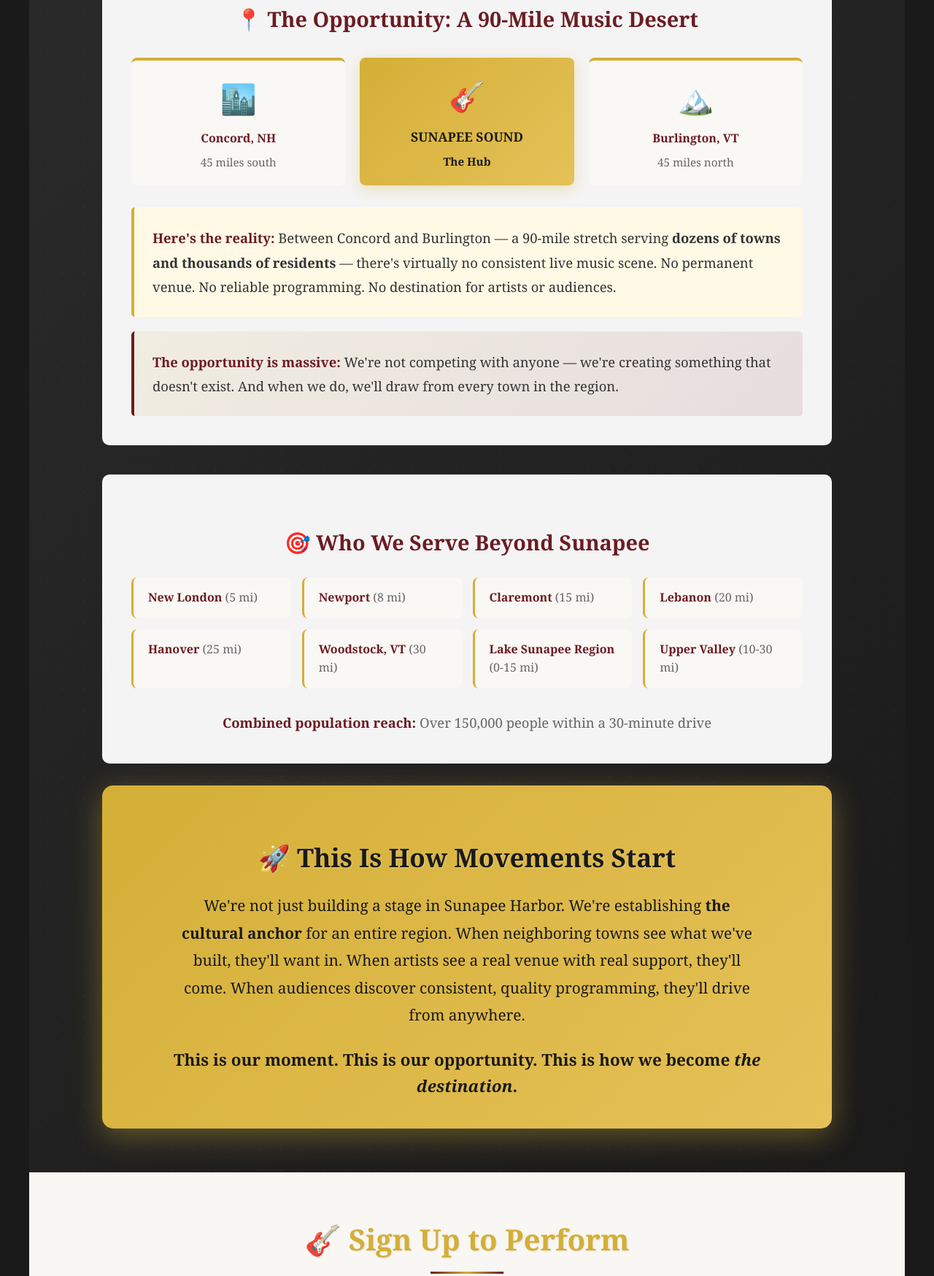
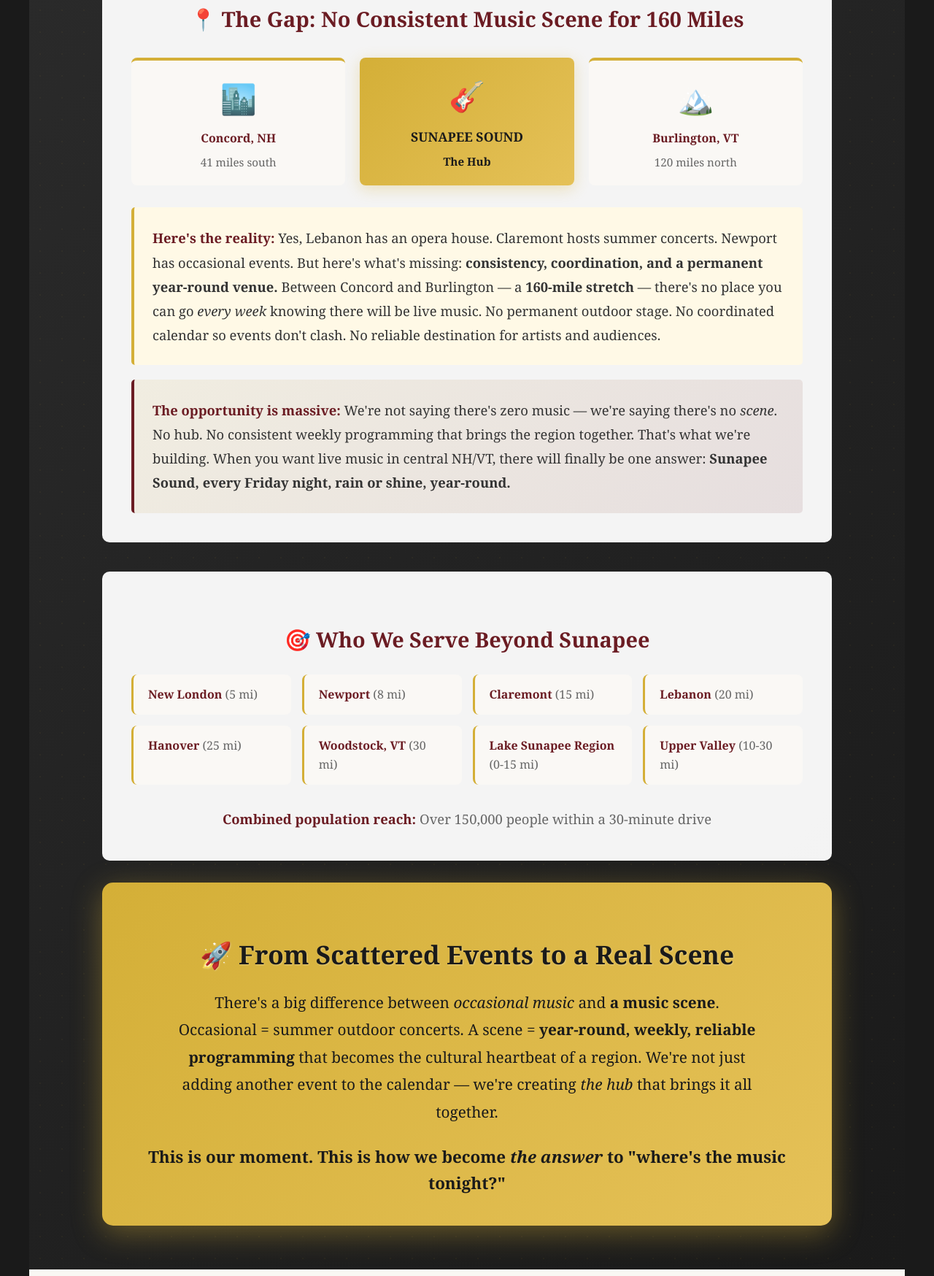
Before and after one commit to Dyment-cs/sunapeesound, a plain HTML site: page index.html in a window 1280 px wide. Shown: the part 2991-4739 px from the top of the page at 73% size. Drawn offline with Linux system fonts and the light colour scheme.

Commit message:
Update index.html

```diff
--- a/index.html
+++ b/index.html
@@ -538,13 +538,13 @@
                 </div>
 
                 <div style="background: rgba(255, 255, 255, 0.95); color: #333; padding: 40px; border-radius: 10px; margin-bottom: 40px;">
-                    <h3 style="color: #6B1C23; font-size: 1.8em; margin-bottom: 25px; text-align: center;">📍 The Opportunity: A 90-Mile Music Desert</h3>
+                    <h3 style="color: #6B1C23; font-size: 1.8em; margin-bottom: 25px; text-align: center;">📍 The Gap: No Consistent Music Scene for 160 Miles</h3>
 
                     <div style="display: grid; grid-template-columns: 1fr 1fr 1fr; gap: 20px; margin: 30px 0;">
                         <div style="text-align: center; padding: 20px; background: #faf8f5; border-radius: 8px; border-top: 4px solid #D4AF37;">
                             <div style="font-size: 2.5em; margin-bottom: 10px;">🏙️</div>
                             <div style="font-weight: bold; color: #6B1C23; margin-bottom: 8px;">Concord, NH</div>
-                            <div style="color: #666; font-size: 0.95em;">45 miles south</div>
+                            <div style="color: #666; font-size: 0.95em;">41 miles south</div>
                         </div>
                         <div style="text-align: center; padding: 20px; background: linear-gradient(135deg, #D4AF37, #E5C158); border-radius: 8px; box-shadow: 0 5px 20px rgba(212, 175, 55, 0.3);">
                             <div style="font-size: 2.5em; margin-bottom: 10px;">🎸</div>
@@ -554,16 +554,16 @@
                         <div style="text-align: center; padding: 20px; background: #faf8f5; border-radius: 8px; border-top: 4px solid #D4AF37;">
                             <div style="font-size: 2.5em; margin-bottom: 10px;">🏔️</div>
                             <div style="font-weight: bold; color: #6B1C23; margin-bottom: 8px;">Burlington, VT</div>
-                            <div style="color: #666; font-size: 0.95em;">45 miles north</div>
+                            <div style="color: #666; font-size: 0.95em;">120 miles north</div>
                         </div>
                     </div>
 
                     <p style="font-size: 1.15em; line-height: 1.8; margin-top: 30px; padding: 25px; background: #fff9e6; border-left: 4px solid #D4AF37; border-radius: 5px;">
-                        <strong style="color: #6B1C23;">Here's the reality:</strong> Between Concord and Burlington — a 90-mile stretch serving <strong>dozens of towns and thousands of residents</strong> — there's virtually no consistent live music scene. No permanent venue. No reliable programming. No destination for artists or audiences.
+                        <strong style="color: #6B1C23;">Here's the reality:</strong> Yes, Lebanon has an opera house. Claremont hosts summer concerts. Newport has occasional events. But here's what's missing: <strong>consistency, coordination, and a permanent year-round venue.</strong> Between Concord and Burlington — a <strong>160-mile stretch</strong> — there's no place you can go <em>every week</em> knowing there will be live music. No permanent outdoor stage. No coordinated calendar so events don't clash. No reliable destination for artists and audiences.
                     </p>
 
                     <p style="font-size: 1.15em; line-height: 1.8; margin-top: 20px; padding: 25px; background: linear-gradient(135deg, rgba(212, 175, 55, 0.1), rgba(107, 28, 35, 0.1)); border-left: 4px solid #6B1C23; border-radius: 5px;">
-                        <strong style="color: #6B1C23;">The opportunity is massive:</strong> We're not competing with anyone — we're creating something that doesn't exist. And when we do, we'll draw from every town in the region.
+                        <strong style="color: #6B1C23;">The opportunity is massive:</strong> We're not saying there's zero music — we're saying there's no <em>scene</em>. No hub. No consistent weekly programming that brings the region together. That's what we're building. When you want live music in central NH/VT, there will finally be one answer: <strong>Sunapee Sound, every Friday night, rain or shine, year-round.</strong>
                     </p>
                 </div>
 
@@ -603,12 +603,12 @@
                 </div>
 
                 <div style="background: linear-gradient(135deg, #D4AF37, #E5C158); padding: 40px; border-radius: 15px; text-align: center; box-shadow: 0 10px 40px rgba(212, 175, 55, 0.4);">
-                    <h3 style="color: #1a1a1a; font-size: 2.2em; margin-bottom: 20px; text-shadow: 1px 1px 2px rgba(255,255,255,0.3);">🚀 This Is How Movements Start</h3>
+                    <h3 style="color: #1a1a1a; font-size: 2.2em; margin-bottom: 20px; text-shadow: 1px 1px 2px rgba(255,255,255,0.3);">🚀 From Scattered Events to a Real Scene</h3>
                     <p style="font-size: 1.3em; line-height: 1.8; color: #1a1a1a; max-width: 800px; margin: 0 auto;">
-                        We're not just building a stage in Sunapee Harbor. We're establishing <strong>the cultural anchor</strong> for an entire region. When neighboring towns see what we've built, they'll want in. When artists see a real venue with real support, they'll come. When audiences discover consistent, quality programming, they'll drive from anywhere.
+                        There's a big difference between <em>occasional music</em> and <strong>a music scene</strong>. Occasional = summer outdoor concerts. A scene = <strong>year-round, weekly, reliable programming</strong> that becomes the cultural heartbeat of a region. We're not just adding another event to the calendar — we're creating <em>the hub</em> that brings it all together.
                     </p>
                     <p style="font-size: 1.4em; line-height: 1.6; color: #1a1a1a; margin-top: 25px; font-weight: bold;">
-                        This is our moment. This is our opportunity. This is how we become <em>the destination</em>.
+                        This is our moment. This is how we become <em>the answer</em> to "where's the music tonight?"
                     </p>
                 </div>
             </div>
```
